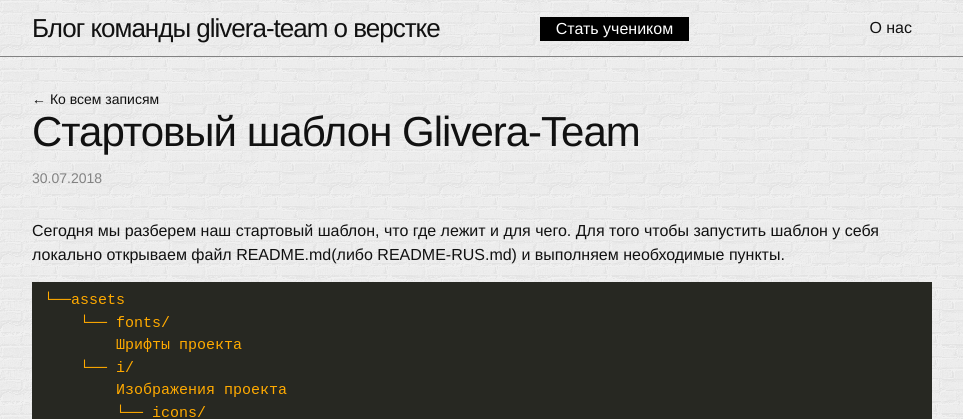
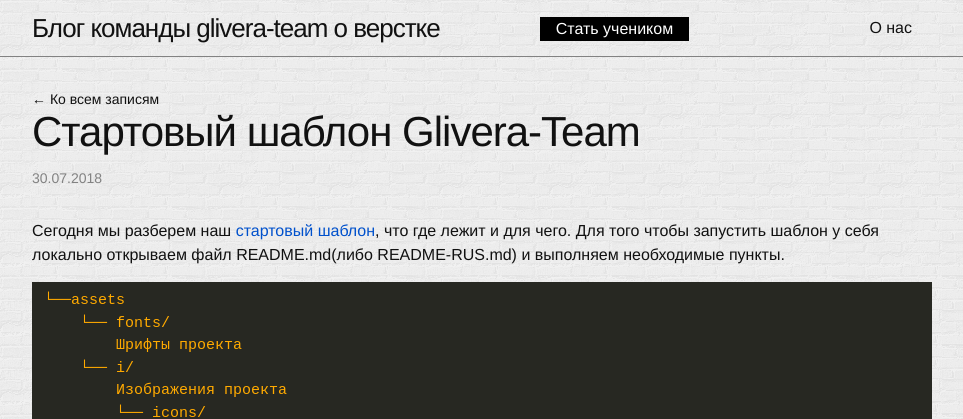
Before and after one commit to glivera-team/glivera-team.github.io, a Jekyll site: the page built from _posts/2018-06-21-start-template.markdown, in a window 1280 px wide. Shown: the top 419 px of the page, without its empty margins (158-1121 px from the left). Built offline with Jekyll 4.4.1, drawn with Linux system fonts in a browser that asks for light colours; comment, search, counter and statistics services are not loaded; part of the change alters nothing that is shown.

```diff
--- a/_posts/2018-06-21-start-template.markdown
+++ b/_posts/2018-06-21-start-template.markdown
@@ -7,7 +7,7 @@ lang: ru
 autor:  glivera-team
 ---
 
-Сегодня мы разберем наш стартовый шаблон, что где лежит и для чего. Для того чтобы запустить шаблон у себя локально открываем файл README.md(либо README-RUS.md) и выполняем необходимые пункты.
+Сегодня мы разберем наш [стартовый шаблон](https://github.com/glivera-team/glivera-team-template), что где лежит и для чего. Для того чтобы запустить шаблон у себя локально открываем файл README.md(либо README-RUS.md) и выполняем необходимые пункты.
 
 {% highlight html %}
 └──assets
```
